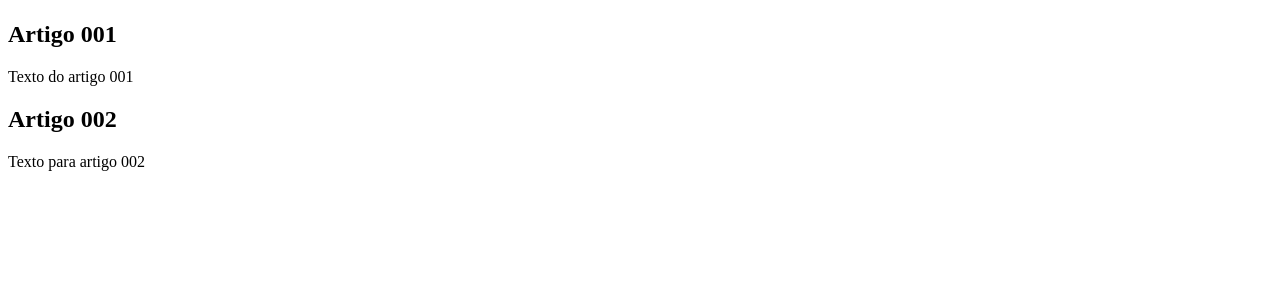
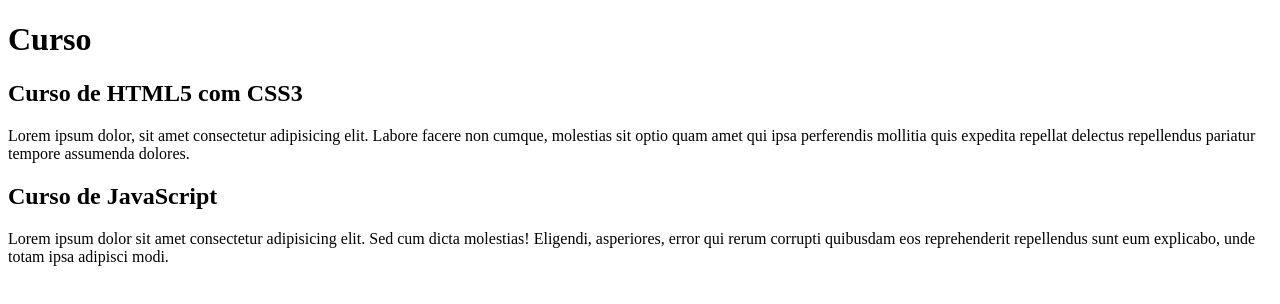
Before and after one commit to CesarWs/projeto-site, a plain HTML site: page index.html in a window 1280 px wide. Drawn offline with Linux system fonts and the light colour scheme.

Commit message:
comecei a escrever conteudo

```diff
--- a/index.html
+++ b/index.html
@@ -9,15 +9,15 @@
 <body>
     <main>
         <header>
-            <h1></h1>
+            <h1>Curso</h1>
         </header>
         <article>
-            <h1>Artigo 001</h1>
-            <p>Texto do artigo 001</p>
+            <h2>Curso de HTML5 com CSS3</h2>
+            <p>Lorem ipsum dolor, sit amet consectetur adipisicing elit. Labore facere non cumque, molestias sit optio quam amet qui ipsa perferendis mollitia quis expedita repellat delectus repellendus pariatur tempore assumenda dolores.</p>
         </article>
         <article>
-            <h2>Artigo 002</h2>
-            <p>Texto para artigo 002</p>
+            <h2>Curso de JavaScript</h2>
+            <p>Lorem ipsum dolor sit amet consectetur adipisicing elit. Sed cum dicta molestias! Eligendi, asperiores, error qui rerum corrupti quibusdam eos reprehenderit repellendus sunt eum explicabo, unde totam ipsa adipisci modi.</p>
         </article>
     </main>
 </body>
```
